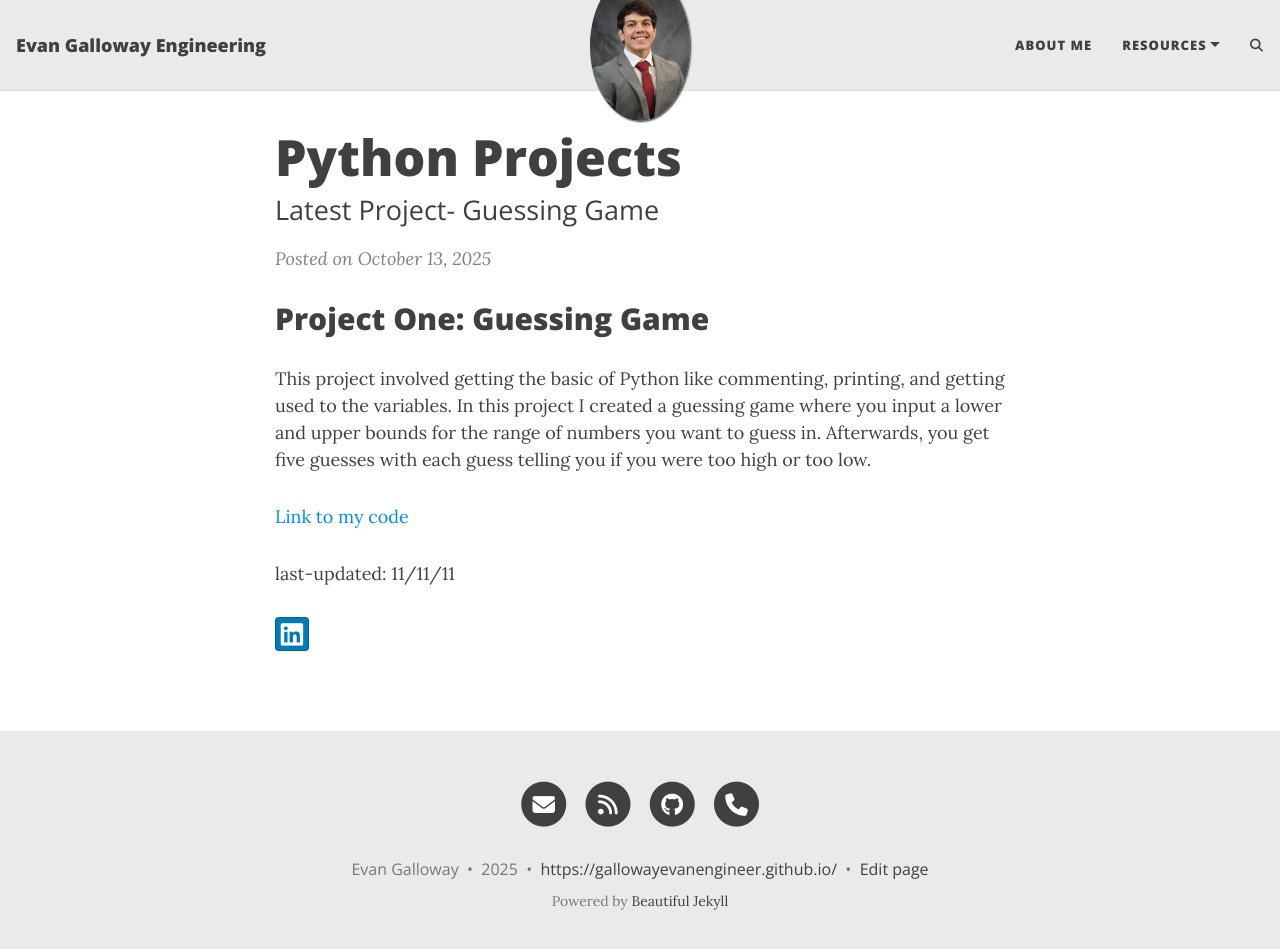
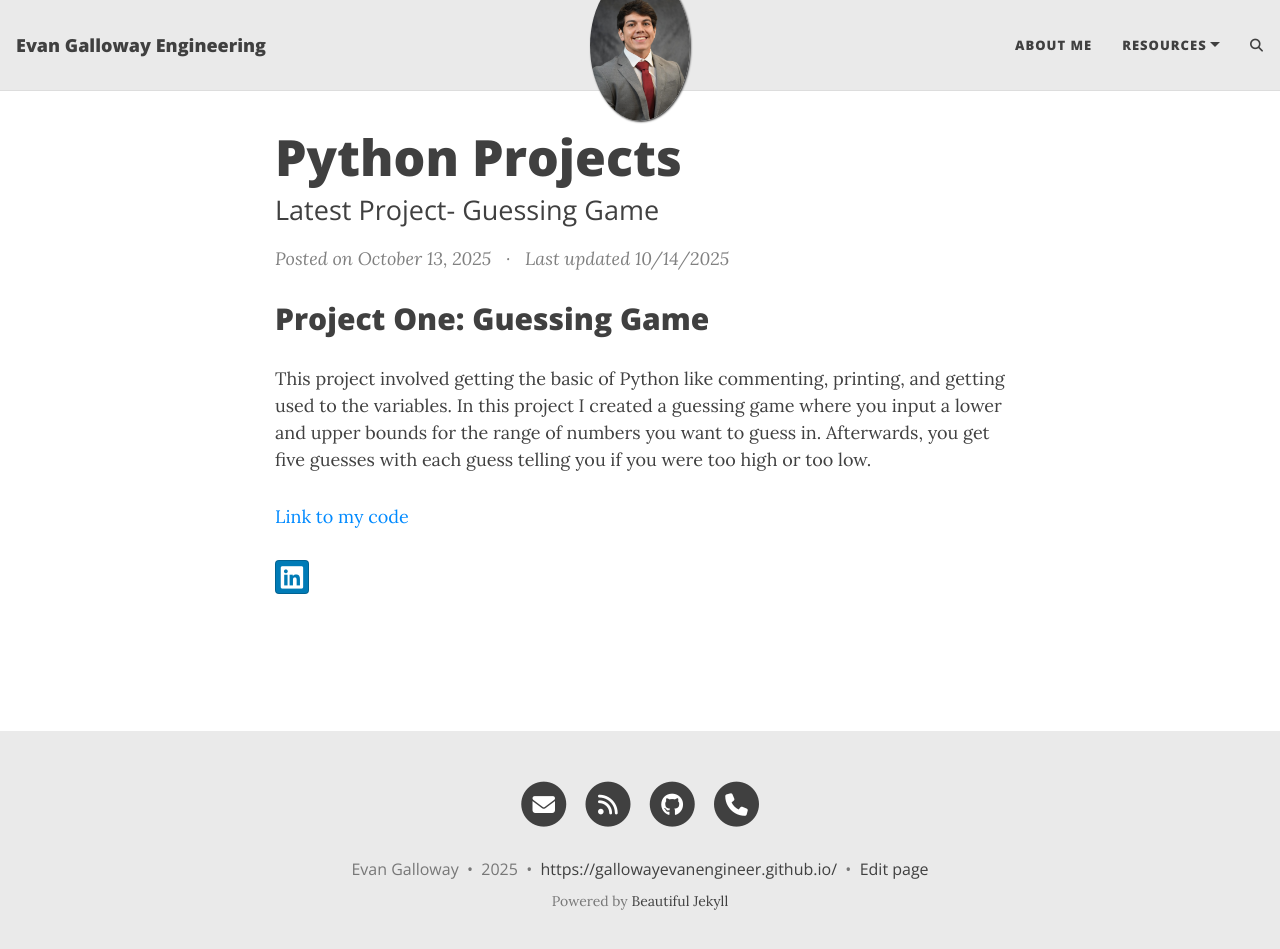
Before and after one commit to gallowayevanengineer/gallowayevanengineer.github.io, a Jekyll site: the page built from _posts/2025-10-13-Python-Projects.md, in a window 1280 px wide and 962 px high. Shown: the top 949 px of the window. Built offline with Jekyll 4.4.1, drawn with Linux system fonts in a browser that asks for light colours; comment, search, counter and statistics services are not loaded.

Commit message:
Update 2025-10-13-Python-Projects.md

```diff
--- a/_posts/2025-10-13-Python-Projects.md
+++ b/_posts/2025-10-13-Python-Projects.md
@@ -2,6 +2,7 @@
 layout: post
 title: Python Projects
 subtitle: Latest Project- Guessing Game
+last-updated: 10/14/2025
 ---
 
 
@@ -9,5 +10,3 @@ subtitle: Latest Project- Guessing Game
 This project involved getting the basic of Python like commenting, printing, and getting used to the variables. In this project I created a guessing game where you input a lower and upper bounds for the range of numbers you want to guess in. Afterwards, you get five guesses with each guess telling you if you were too high or too low.
 
 [Link to my code](/assets/data/Python_Fun.py)
-
-last-updated: 11/11/11
```
